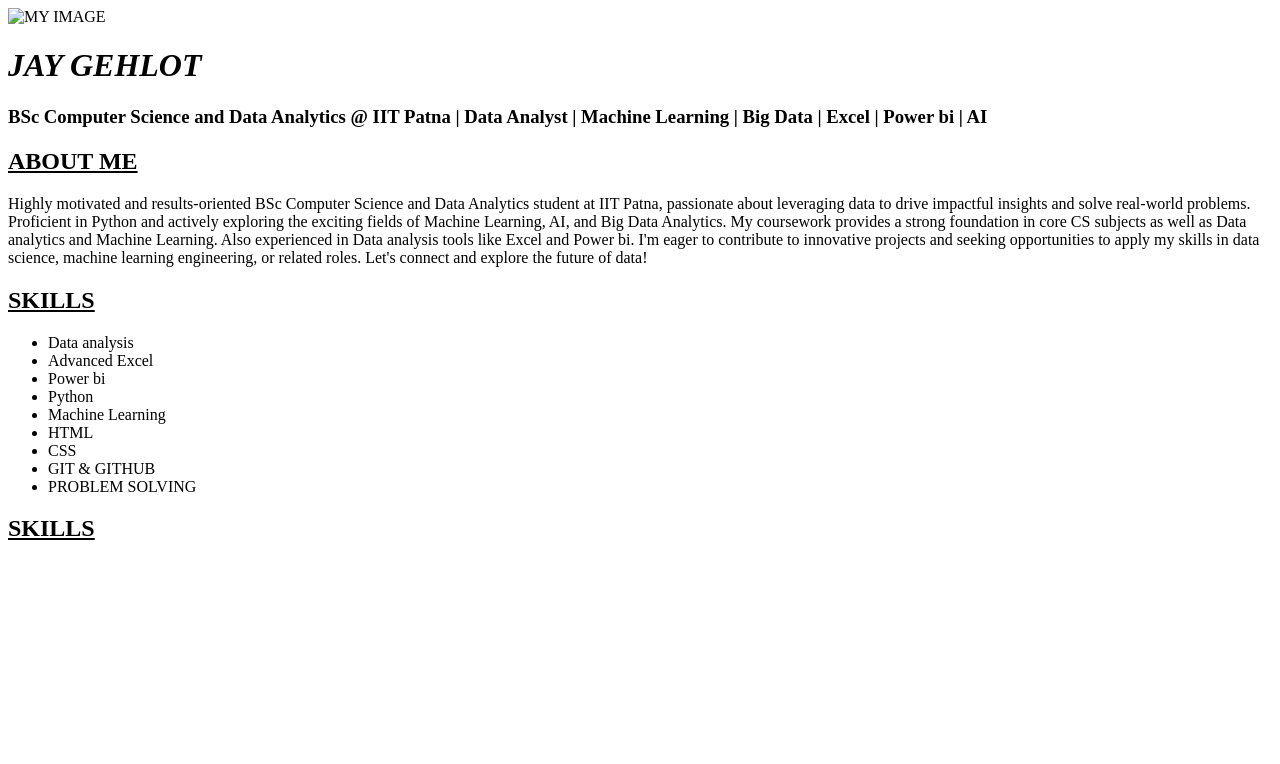
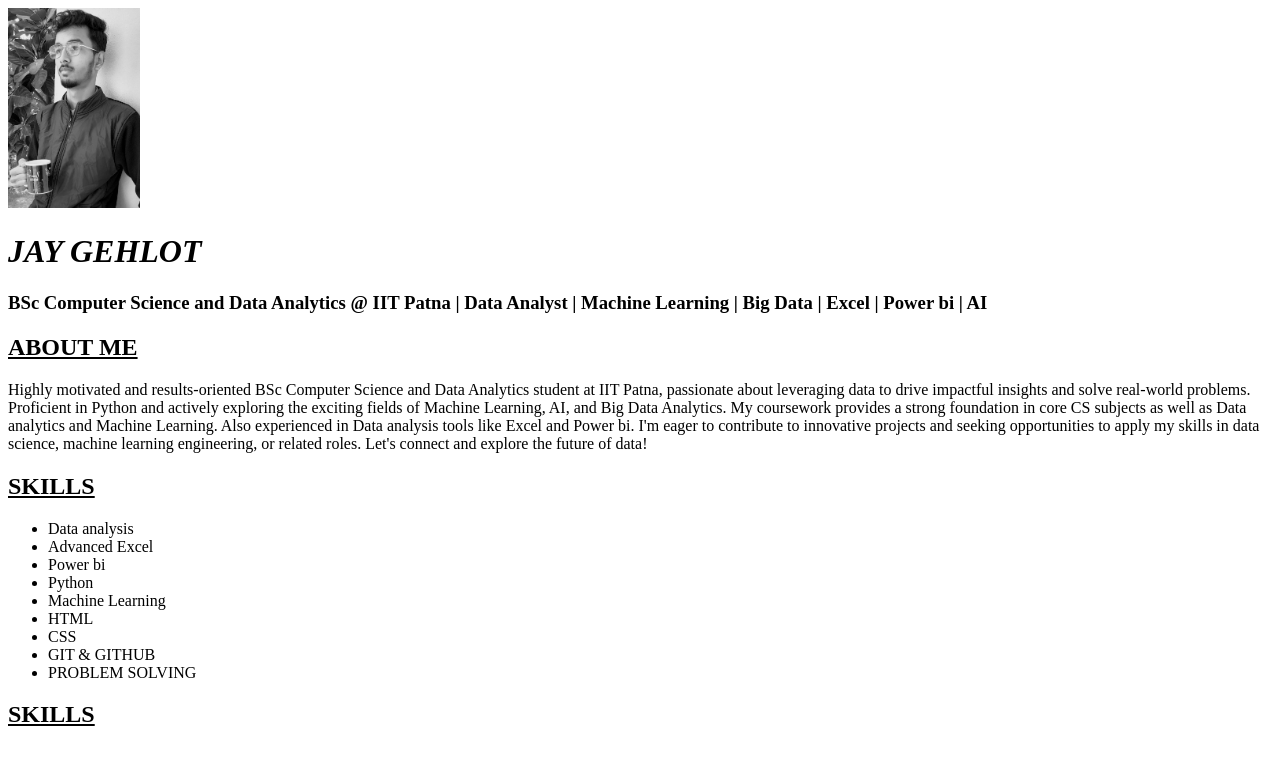
Before and after one commit to Data-analyst-Jay/My-portfolio, a plain HTML site: page index.html in a window 1280 px wide. Drawn offline with Linux system fonts and the light colour scheme.

Commit message:
Changed the url of image

```diff
--- a/index.html
+++ b/index.html
@@ -7,7 +7,7 @@
 </head>
 <body>
     <div>
-        <img src="Mimage.jpg" alt="MY IMAGE" height="200">
+        <img src="Resources\Mimage.jpg" alt="MY IMAGE" height="200">
         <br>
         <h1><em>JAY GEHLOT</em></h1>
         <h3>BSc Computer Science and Data Analytics @ IIT Patna | Data Analyst | Machine Learning | Big Data | Excel | Power bi | AI</h3>
```
